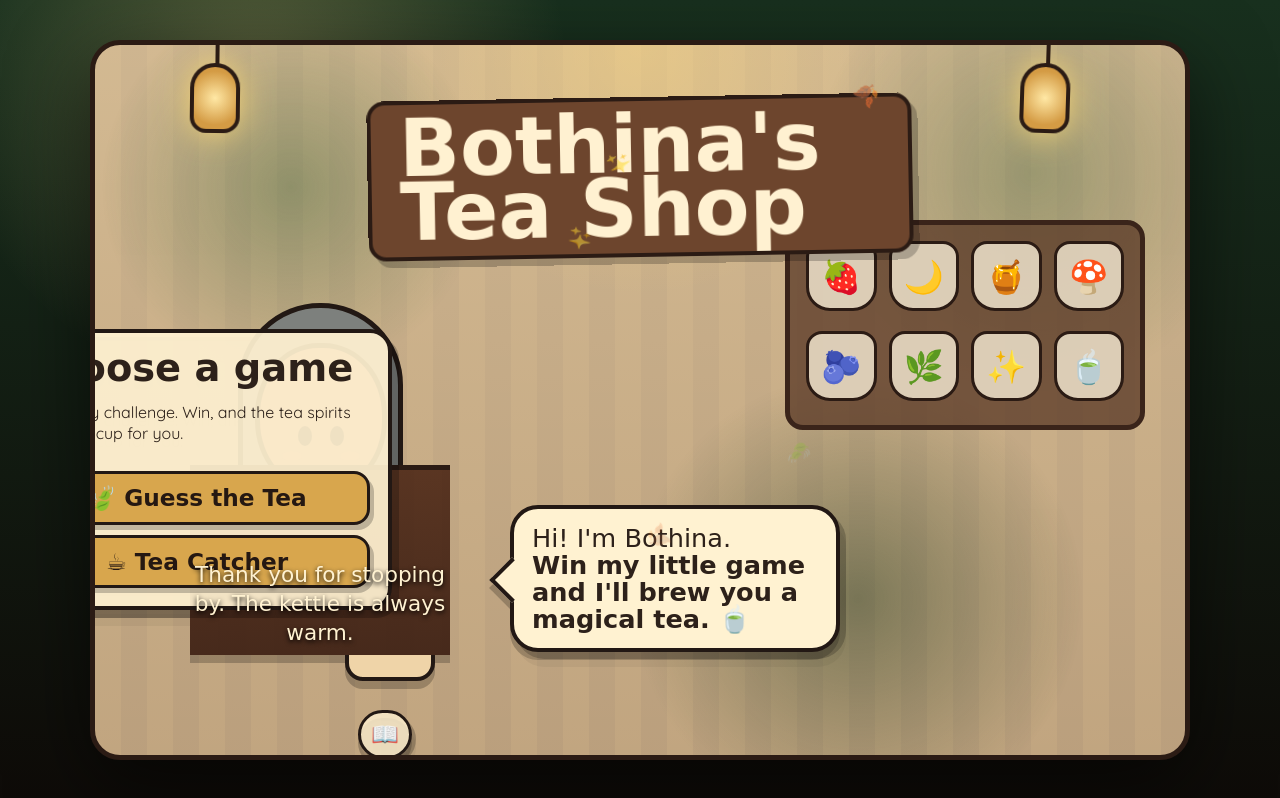
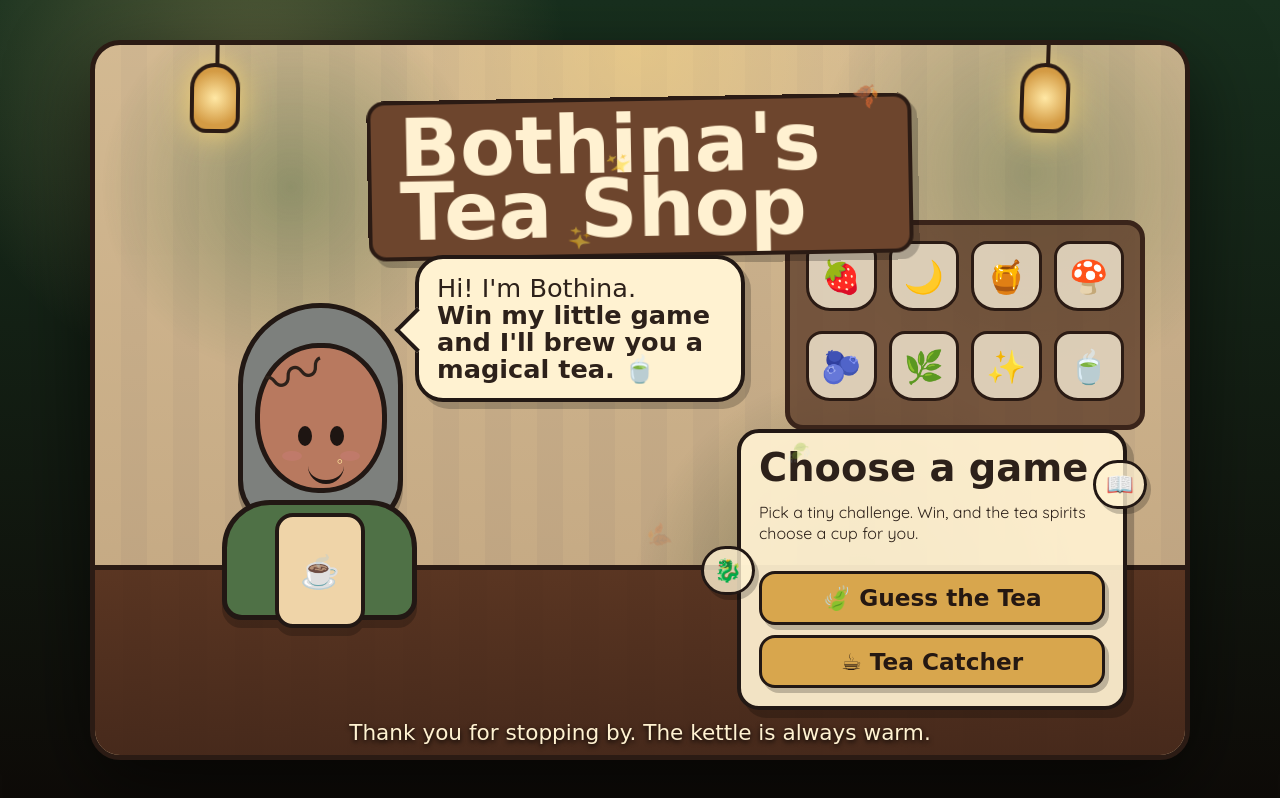
Before and after one commit to Abinaryglitch/Tea-shop, a plain HTML site: page index.html in a window 1280 px wide. Drawn offline with Linux system fonts and the light colour scheme; a web font is replaced by a local one.

Commit message:
Fix HTML structure and improve text content

```diff
--- a/index.html
+++ b/index.html
@@ -1,4 +1,5 @@
-  <!DOCTYPE html>
+
+<!DOCTYPE html>
 <html lang="en">
 <head>
 <meta charset="UTF-8" />
@@ -423,16 +424,16 @@
     <div class="face">
       <div class="eye left"></div><div class="eye right"></div>
       <div class="blush left"></div><div class="blush right"></div>
-      <div class="smile"></div><div class=">◦</div>
+      <div class="smile"></div><div class="ring">◦</div>
     </div>
-    <div
+    <div class="curl">〰</div>
     <div class="body"></div>
     <div class="apron">☕</div>
   </div>
 
   <div class="speech" id="speech">
     Hi! I'm Bothina.<br>
-    <b> Win my little game and I'll brew you a magical tea. 🍵</b>
+    <b>Win my little game and I'll brew you a magical tea. 🍵</b>
   </div>
 
   <section class="panel" id="home">
@@ -583,7 +584,7 @@
 }
 
 function dragonTalk(){
-  const lines=["Pip has crumbs on his face.","Pip is dreaming about ember honey.","Pip quietly guards the teacups."];
+  const lines=["Pip looks innocent. Too innocent.","Pip has crumbs on his face.","Pip is dreaming about ember honey.","Pip quietly guards the teacups."];
   $("speech").textContent=lines[Math.floor(Math.random()*lines.length)];
 }
 
```
